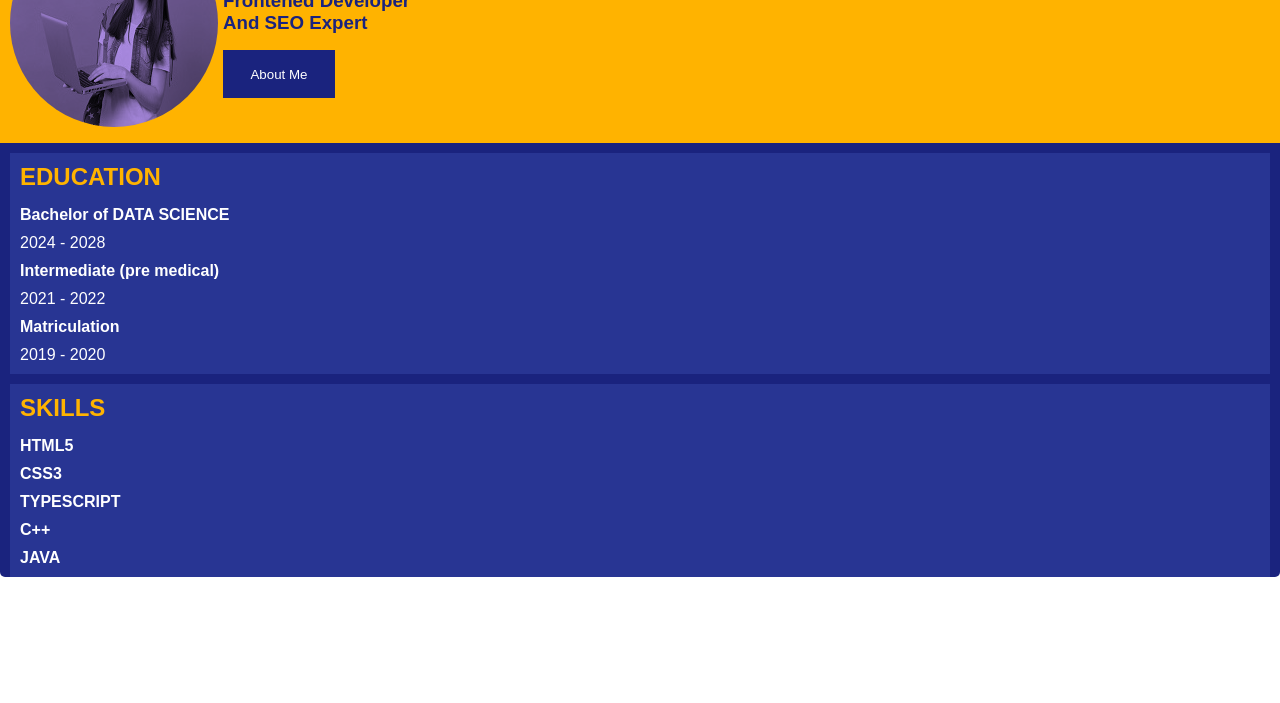
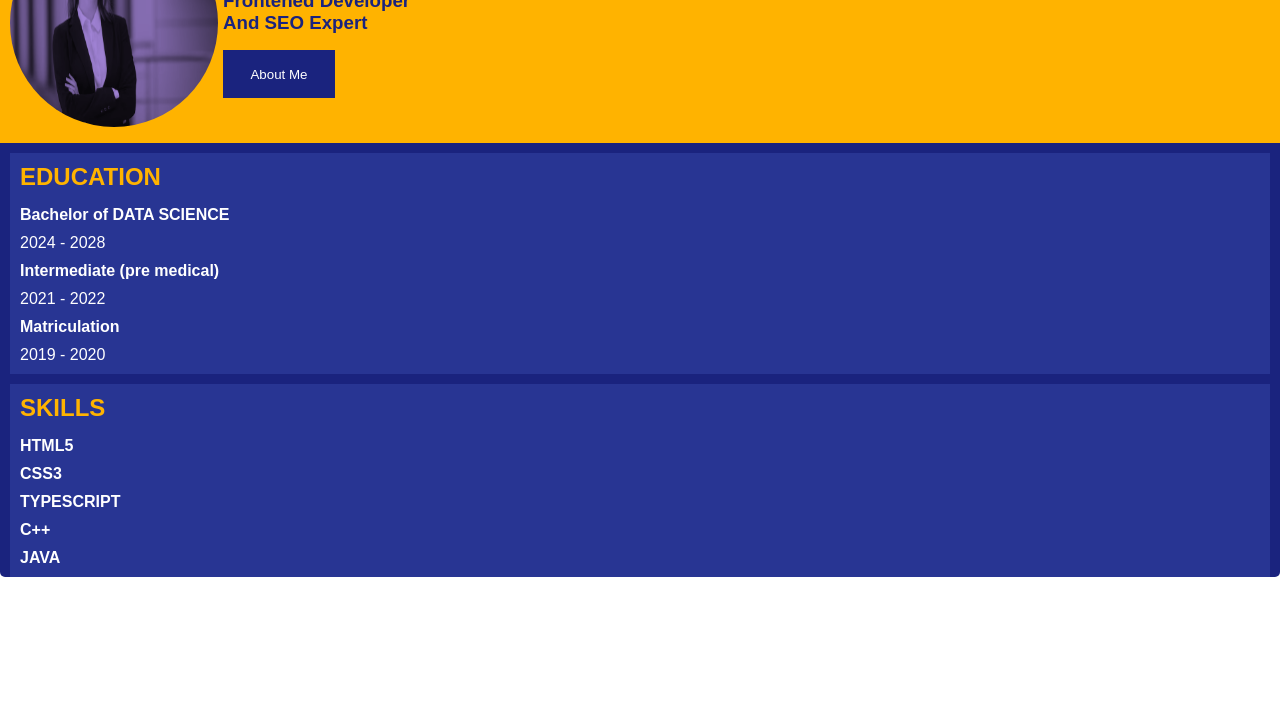
Before and after one commit to anamta-ansari/Anamta-static-resume, a plain HTML site: page index.html in a window 1280 px wide. Shown: the part 97-800 px from the top of the page. Drawn offline with Linux system fonts and the light colour scheme.

Commit message:
Update index.html

```diff
--- a/index.html
+++ b/index.html
@@ -10,7 +10,7 @@
     <div class="resume">
       <!--- header --->
       <div class="resume_header">
-        <img src="./resume- img.jpg" alt="img" />
+        <img src="./girl.png" alt="img" />
         <div class="header-text">
           <h1>ANAMTA ANSARI</h1>
           <h3>Frontened Developer</h3>
```
